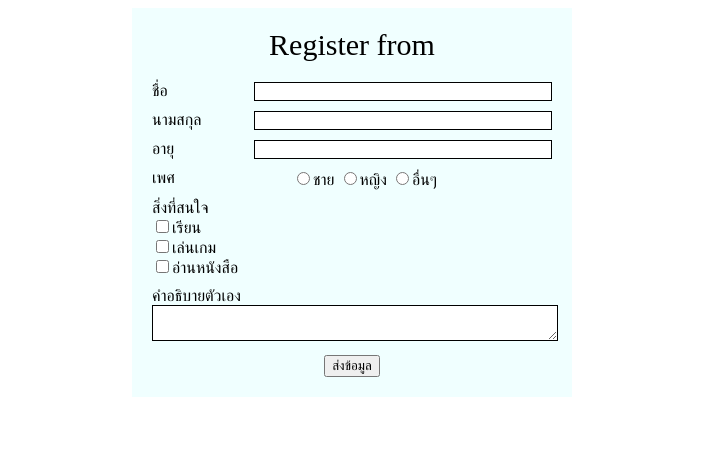
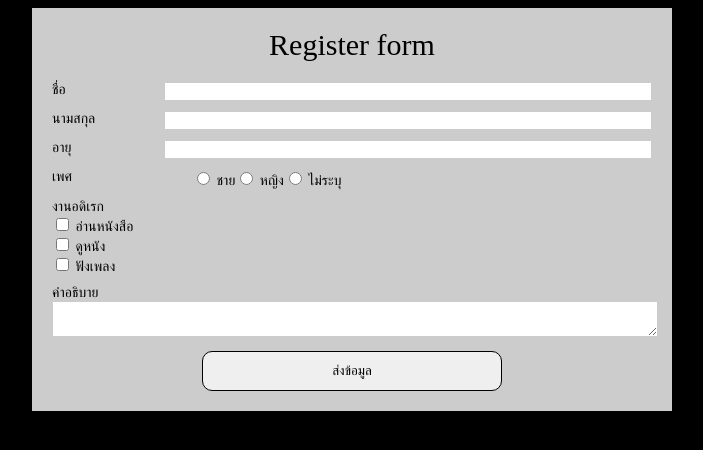
Before and after one commit to parch-ns/241__820, a plain HTML site: page index.html in a window 1280 px wide. Shown: the whole page, without its empty margins (288-991 px from the left). Drawn offline with Linux system fonts and the light colour scheme; a web font is replaced by a local one.

Commit message:
Add files via upload

```diff
--- a/index.html
+++ b/index.html
@@ -1,103 +1,63 @@
 <!DOCTYPE html>
 <html lang="en">
 <head>
+
     <meta charset="UTF-8">
     <meta name="viewport" content="width=device-width, initial-scale=1.0">
     <title>Document</title>
-    <style>
-        @font-face {
-                font-family: 'Kanit';
-                src: url('./Kanit/Kanit-Regular.ttf');
-        }
-        body{
+    <link rel="stylesheet" href="styles.css">
 
-            font-family: 'kanit';
-        }
-        .container {
-            width: 400px;
-            margin-left: auto;
-            margin-right: auto;
-            background-color: azure;
-            padding: 20px;
-        }
-        .header {
-            font-size: 30px;
-            text-align: center;
-            margin-bottom: 20px;
-        }
-        .header-form {
-            width: 140px;
-        }
-        .flex {
-            display: flex;
-        }
-        .form-input{
-            margin-bottom: 10px;
-        }
-        input.form, textarea {
-            border: 1px solid black;
-            width: 100%;
-        }
-        .center {
-            text-align: center;
-        }
-        .button {
-            border: 0;
-            width: 100%;
-            height: 40px;
-        }
-
-        </style>
 </head>
 <body>
     <div class="container">
         <div class="header">
-          Register from
+            Register form
         </div>
         <div class="flex form-input">
             <div class="header-form">ชื่อ</div>
-           <input class="form" type="text">
+            <input class="form" name="firstname" type="text">
         </div>
         <div class="flex form-input">
             <div class="header-form">นามสกุล</div>
-           <input class="form" type="text"><br>
+            <input class="form" name="lastname" type="text">
         </div>
         <div class="flex form-input">
             <div class="header-form">อายุ</div>
-          <input class="form" type="number" min="0" max="150">
+            <input class ="form" name="age" type="number" min="0" max="100">
         </div>
 
         <div class="flex gender form-input">
             <div class="header-form">เพศ</div>
             <div>
-              <input name="text" type="radio">ชาย
-              <input name="text" type="radio">หญิง
-              <input name="text" type="radio">อื่นๆ
+                <input name="gender" type="radio" > ชาย
+            </div>
+            <div>
+                <input name="gender" type="radio" > หญิง
+            </div>
+            <div>
+                <input name="gender" type="radio" > ไม่ระบุ
             </div>
         </div>
-
         <div class="form-input">
-          สิ่งที่สนใจ
+            งานอดิเรก
             <div>
-              <input name="interest" type="checkbox">เรียน
+                <input name="interest" type="checkbox" value="อ่านหนังสือ"> อ่านหนังสือ
             </div>
             <div>
-              <input name="interest" type="checkbox">เล่นเกม
-          </div> <div>
-              <input name="interest" type="checkbox">อ่านหนังสือ
+                <input name="interest" type="checkbox" value="ดูหนัง"> ดูหนัง
+            </div>
+            <div>
+                <input name="interest" type="checkbox" value="ฟังเพลง"> ฟังเพลง
             </div>
         </div>
-
         <div class="form-input">
-          คำอธิบายตัวเอง
-          <textarea></textarea>
+            คำอธิบาย
+            <textarea name="description"></textarea>
         </div>
         <div class="center">
-        <button>ส่งข้อมูล</button>
+            <button onclick="submitData()" class="button">ส่งข้อมูล</button>
         </div>
     </div>
-
-
-
+    <script src ="index.js"></script>
 </body>
 </html>
--- /dev/null
+++ b/index.js
@@ -0,0 +1,30 @@
+function submitData () {
+    let firstNameDOM = document.querySelector('input[name=firstname]');
+    let lastNameDOM = document.querySelector('input[name=lastname]');
+    let ageDOM = document.querySelector('input[name=age]');
+    let genderDOM = document.querySelector('input[name=gender]:checked');
+    let interestDOMs = document.querySelectorAll('input[name=interest]:checked');
+    let descriptionDOM = document.querySelector('textarea[name=description]');
+
+    let interest = ''
+    for (let i = 0; i < interestDOMs.length; i++ ){
+        interest += interestDOMs[i].value
+        if (i != interestDOMs.length - 1){
+            interest += ','
+        }
+    }
+
+    let userData = {
+        firstName: firstNameDOM.value,
+        lastName: lastNameDOM.value,
+        age : ageDOM.value,
+        gender : genderDOM.value,
+        description : descriptionDOM.value,
+        interest : interest
+
+    }
+        console.log('submitData',userData);
+
+
+
+}
--- /dev/null
+++ b/styles.css
@@ -0,0 +1,58 @@
+@font-face{
+    font-family: 'Kanit';
+    src: url('./Kanit/Kanit-Regular.ttf')
+}
+body {
+    font-family: 'Kanit';
+    background-color: black;
+    font-size: 14px;
+}
+
+.container{
+    width: 100%;
+    max-width: 640px;
+    margin-left: auto;
+    margin-right: auto;
+    background-color: #ccc;
+    padding: 20px;
+    box-sizing: border-box;
+}
+.header{
+    font-size: 30px;
+    text-align: center;
+    margin-bottom: 20px;
+}
+.header-form{
+    width: 140px;
+}
+.flex{
+    display: flex;
+}
+.form-input{
+    margin-bottom: 10px;
+}
+input.form,textarea{
+    border: 1px solid #cccccc;
+    width: 100%;
+}
+.center{
+    text-align: center;
+}
+.button{
+    border: 1px solid rgb(0, 0, 0);
+    border-radius: 10px;
+    width: 50%;
+    height: 40px;
+}
+.button:hover{
+    background-color: #717171
+
+}
+@media screen and  (max-width: 768px){
+    .flex {
+        flex-direction: column;
+    }
+    .header{
+        font-size: 24px;
+    }
+}
```
Lines whose indentation alone changed are shown as unchanged.
